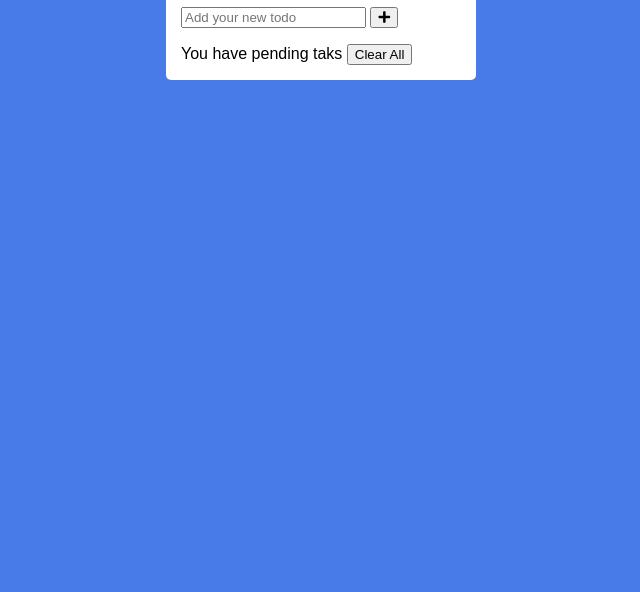
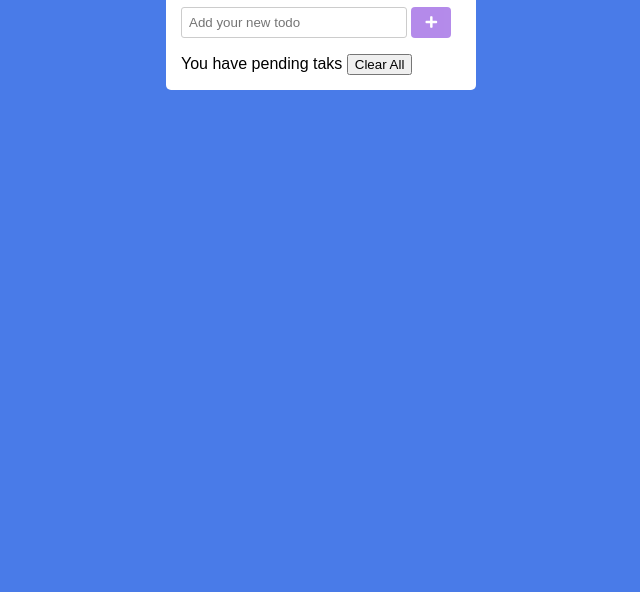
Before and after one commit to Musratovf/to-do-list, a plain HTML site: page index.html in a window 1280 px wide. Shown: the part 208-800 px from the top of the page, without its empty margins (319-959 px from the left). Drawn offline with Linux system fonts and the light colour scheme.

Commit message:
add header css file

```diff
--- a/css/main.css
+++ b/css/main.css
@@ -12,3 +12,27 @@ body {
     border-radius: 5px;
     padding: 15px;
 }
+.header__input {
+    border: 1px solid #cccccc;
+    outline: none;
+    padding: 7px;
+    border-radius: 3px;
+    width: 75%;
+}
+.header__btn {
+    padding: 8px;
+    width: 40px;
+    border-radius: 4px;
+    border: none;
+    outline: none;
+    background:#833edd;
+    color: #ffffff;
+    cursor: pointer;
+    opacity: 0.6;
+    pointer-events: none;
+}
+.header__btn.active {
+    opacity: 1;
+    pointer-events: auto;
+
+}
```
